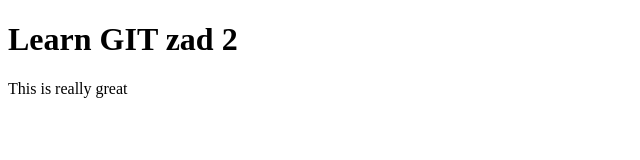
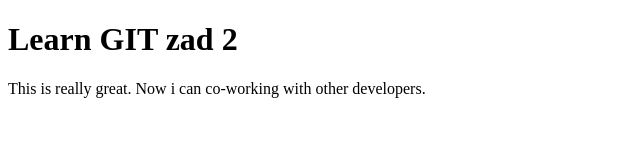
Before and after one commit to nexxtGen/learning-git-2, a plain HTML site: page index.html in a window 1280 px wide. Shown: the whole page, without its empty margins (0-640 px from the left). Drawn offline with nearby package versions, Linux system fonts and the light colour scheme; files that its build step writes are made by us from their sources.

Commit message:
Change content

```diff
--- a/index.html
+++ b/index.html
@@ -11,6 +11,6 @@
 	</head>
 	<body>
         <h1>Learn GIT zad 2</h1>
-        <p>This is really great</p>
+        <p>This is really great. Now i can co-working with other developers.</p>
     </body>
 </html>
```
